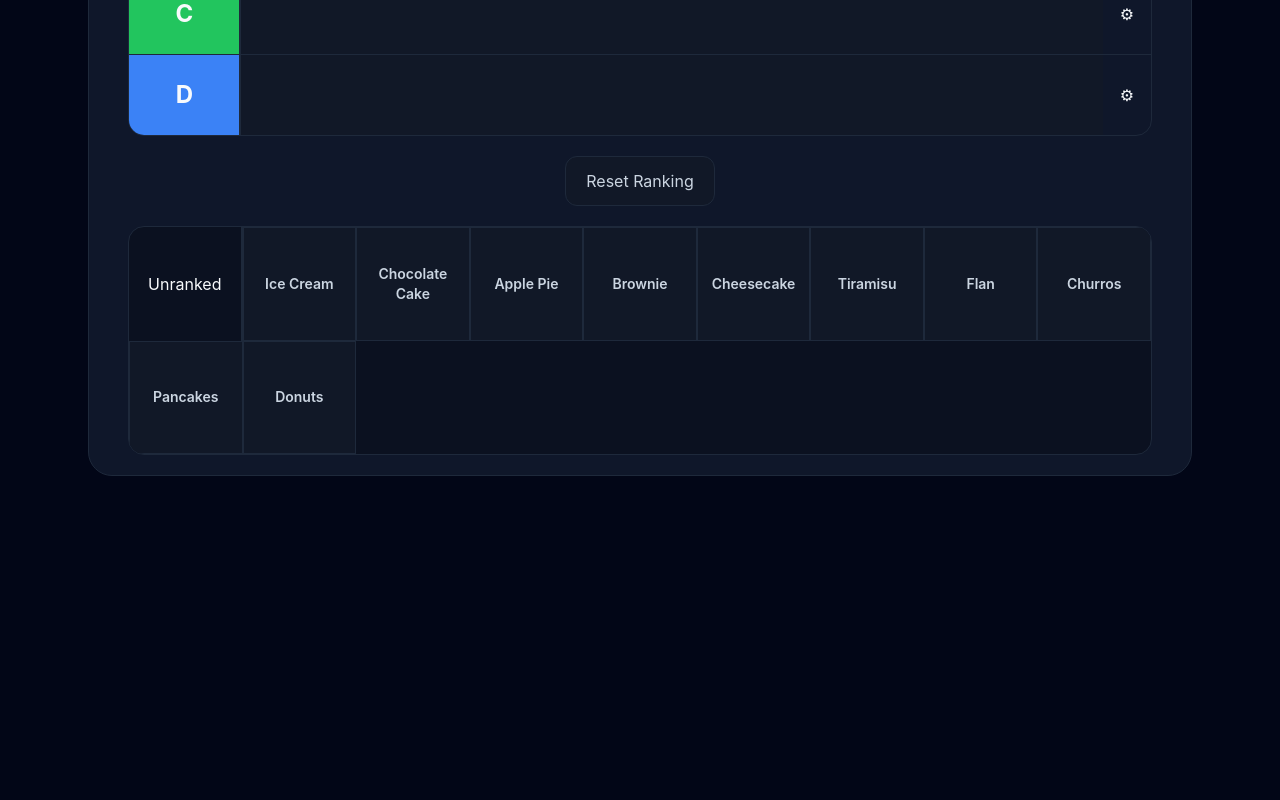
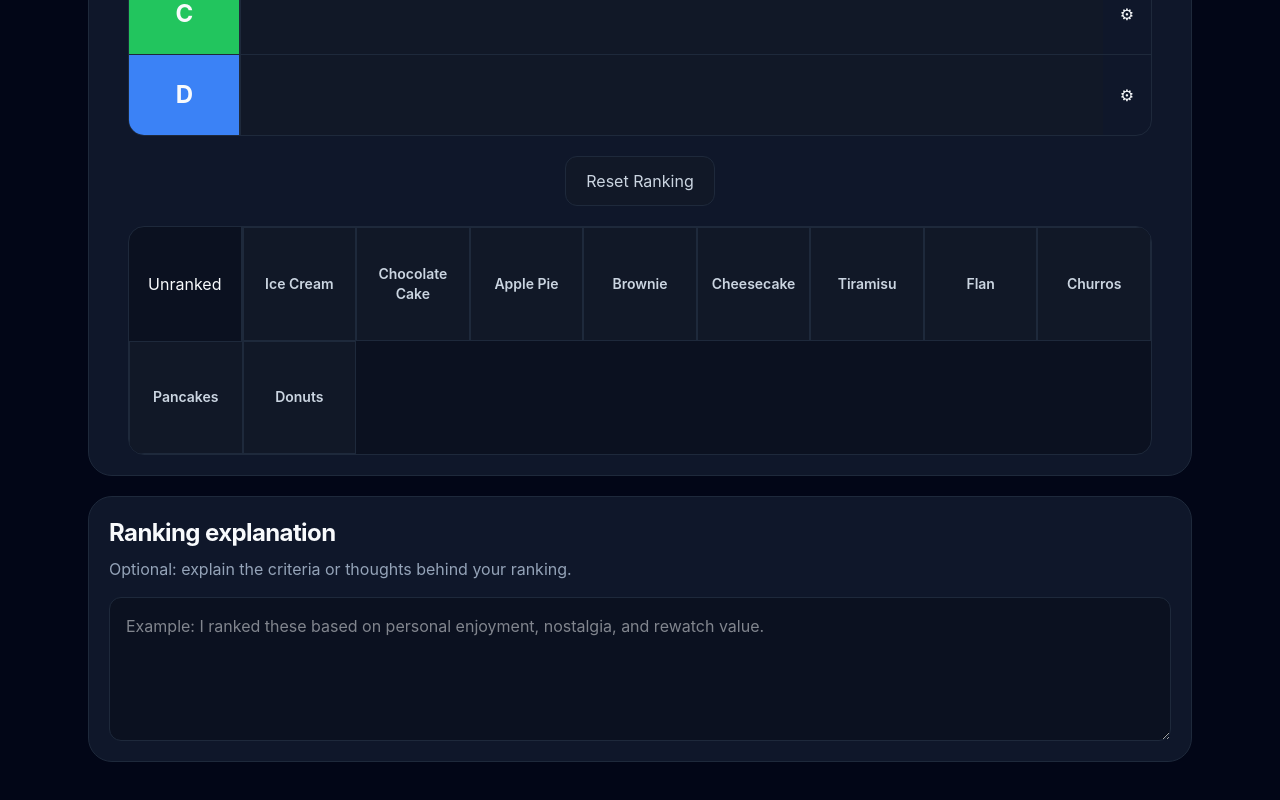
Before and after one commit to SantiG11/ranklab, a React (Vite) app: page /templates/desserts in a window 1280 px wide. Shown: the part 586-1386 px from the top of the page. Before the commit the page ends 1102 px from the top, so only its background shows below. Built offline with nearby package versions, Linux system fonts and the light colour scheme.

Commit message:
reset confirmation component created

```diff
--- /dev/null
+++ b/src/components/ResetConfirmation.tsx
@@ -0,0 +1,34 @@
+type ResetConfirmationProps = {
+  onConfirm: () => void;
+  onCancel: () => void;
+};
+
+export default function ResetConfirmation({
+  onConfirm,
+  onCancel,
+}: ResetConfirmationProps) {
+  return (
+    <div className="app-container bg-app-bg-soft border rounded-xl border-app-border flex flex-col items-center gap-5 py-10">
+      <p className="app-title text-center text-xl">Reset ranking?</p>
+      <p className="app-subtitle text-center">
+        This will move all items back to the unranked area.
+      </p>
+      <div className="flex gap-5">
+        <button
+          type="button"
+          className="app-button-secondary"
+          onClick={onConfirm}
+        >
+          Confirm
+        </button>
+        <button
+          type="button"
+          className="app-button-secondary"
+          onClick={onCancel}
+        >
+          Cancel
+        </button>
+      </div>
+    </div>
+  );
+}
--- a/src/pages/TemplateRankingPage.tsx
+++ b/src/pages/TemplateRankingPage.tsx
@@ -5,6 +5,7 @@ import TierRow from "../components/TierRow";
 import { Fragment, useState } from "react";
 import UnrankedItemsSection from "../components/UnrankedItemsSection";
 import TierSettings from "../components/TierSettings";
+import ResetConfirmation from "../components/ResetConfirmation";
 
 type Template = (typeof templates)[number];
 
@@ -34,6 +35,9 @@ function TemplateRankingEditor({ template }: { template: Template }) {
 
   // Reset confirm button state
   const [isResetConfirmOpen, setIsResetConfirmOpen] = useState(false);
+
+  // Explanation state
+  const [rankingExplanation, setRankingExplanation] = useState("");
 
   // Moving items functions
   function moveSelectedItemToTier(targetTierId: string) {
@@ -123,6 +127,8 @@ function TemplateRankingEditor({ template }: { template: Template }) {
     setUnrankedItems(template.unrankedItems);
     setSelectedItemId(null);
     setSelectedTierId(null);
+    setEditingTierId(null);
+    setRankingExplanation("");
   }
 
   function openResetConfirmation() {
@@ -165,6 +171,7 @@ function TemplateRankingEditor({ template }: { template: Template }) {
       ),
     );
   }
+
   return (
     <main className="app-page" onClick={() => setSelectedTierId(null)}>
       <div className="app-container flex flex-col gap-5 py-10">
@@ -229,28 +236,10 @@ function TemplateRankingEditor({ template }: { template: Template }) {
           )}
 
           {isResetConfirmOpen && (
-            <div className="app-container bg-app-bg-soft border rounded-xl border-app-border flex flex-col items-center gap-5 py-10">
-              <p className="app-title text-center text-xl">Reset ranking?</p>
-              <p className="app-subtitle text-center">
-                This will move all items back to the unranked area.
-              </p>
-              <div className="flex gap-5">
-                <button
-                  type="button"
-                  className="app-button-secondary"
-                  onClick={confirmResetRanking}
-                >
-                  Confirm
-                </button>
-                <button
-                  type="button"
-                  className="app-button-secondary"
-                  onClick={closeResetConfirmation}
-                >
-                  Cancel
-                </button>
-              </div>
-            </div>
+            <ResetConfirmation
+              onConfirm={confirmResetRanking}
+              onCancel={closeResetConfirmation}
+            />
           )}
 
           {/* Unranked items */}
@@ -261,6 +250,25 @@ function TemplateRankingEditor({ template }: { template: Template }) {
             onMoveToUnranked={moveSelectedItemToUnranked}
           />
         </section>
+
+        <section className="app-section flex w-full flex-col gap-4 p-5">
+          <div>
+            <h2 className="app-title text-2xl">Ranking explanation</h2>
+
+            <p className="app-subtitle mt-2">
+              Optional: explain the criteria or thoughts behind your ranking.
+            </p>
+          </div>
+
+          <textarea
+            name="explanation"
+            id="ranking-explanation"
+            className="min-h-36 w-full resize-y rounded-xl border border-app-border bg-app-bg-soft p-4 text-text-main outline-none transition focus:border-brand focus:ring-2 focus:ring-brand/40"
+            placeholder="Example: I ranked these based on personal enjoyment, nostalgia, and rewatch value."
+            onChange={(event) => setRankingExplanation(event.target.value)}
+            value={rankingExplanation}
+          />
+        </section>
       </div>
     </main>
   );
```
